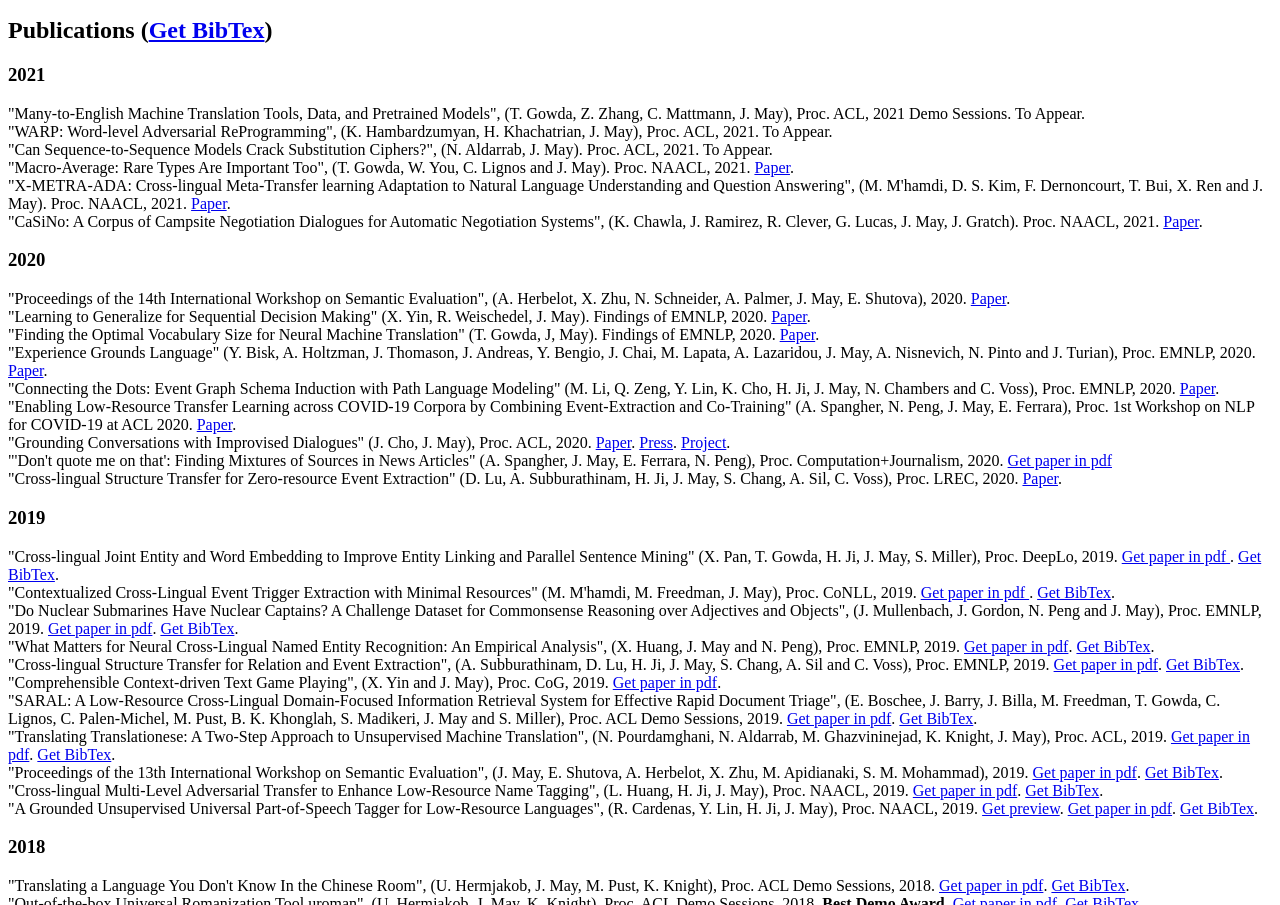
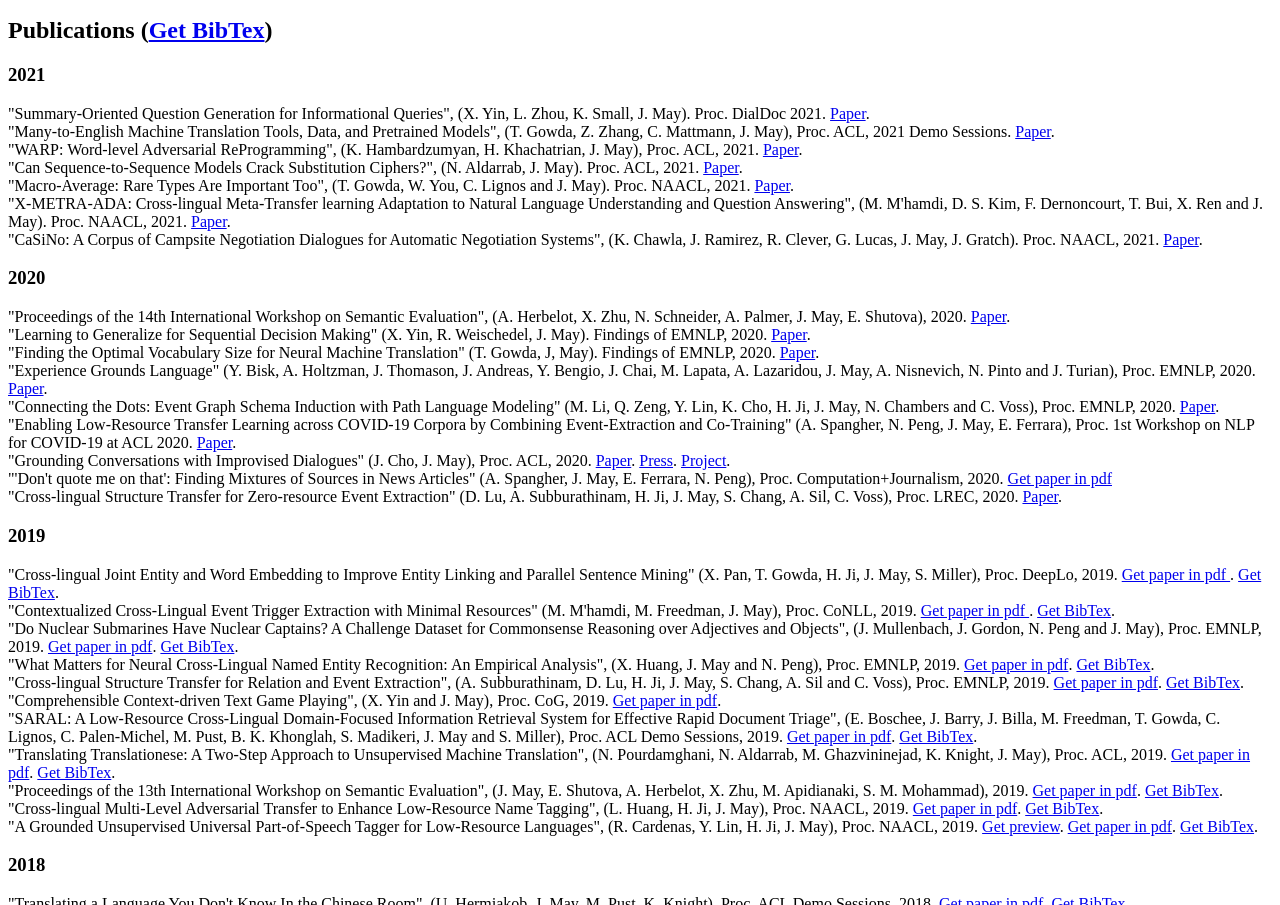
Before and after one commit to jonmay/webpage, a plain HTML site: page index.html in a window 1280 px wide. Shown: the part 2717-3622 px from the top of the page. Drawn offline with Linux system fonts and the light colour scheme; a script that the page names is missing.

Commit message:
acl camera ready

```diff
--- a/index.html
+++ b/index.html
@@ -193,9 +193,10 @@
 
 <h2> Publications  (<a href="jonmay.bib">Get BibTex</a>)</h2>
 <h3>2021</h3>
-"Many-to-English Machine Translation Tools, Data, and Pretrained Models", (T. Gowda, Z. Zhang, C. Mattmann, J. May), Proc. ACL, 2021 Demo Sessions. To Appear.<br>
-"WARP: Word-level Adversarial ReProgramming", (K. Hambardzumyan, H. Khachatrian, J. May), Proc. ACL, 2021. To Appear.<br>
-"Can Sequence-to-Sequence Models Crack Substitution Ciphers?", (N. Aldarrab, J. May). Proc. ACL, 2021. To Appear.<br>
+"Summary-Oriented Question Generation for Informational Queries", (X. Yin, L. Zhou, K. Small, J. May). Proc. DialDoc 2021. <a href="https://www.aclweb.org/anthology/2021.dialdoc-1.11/">Paper</a>.<br>
+"Many-to-English Machine Translation Tools, Data, and Pretrained Models", (T. Gowda, Z. Zhang, C. Mattmann, J. May), Proc. ACL, 2021 Demo Sessions. <a href="https://www.aclweb.org/anthology/2021.acl-demo.37/">Paper</a>.<br>
+"WARP: Word-level Adversarial ReProgramming", (K. Hambardzumyan, H. Khachatrian, J. May), Proc. ACL, 2021. <a href="https://www.aclweb.org/anthology/2021.acl-long.381/">Paper</a>.<br>
+"Can Sequence-to-Sequence Models Crack Substitution Ciphers?", (N. Aldarrab, J. May). Proc. ACL, 2021. <a href="https://www.aclweb.org/anthology/2021.acl-long.561/">Paper</a>.<br>
 "Macro-Average: Rare Types Are Important Too", (T. Gowda, W. You, C. Lignos and J. May). Proc. NAACL, 2021. <a href="https://www.aclweb.org/anthology/2021.naacl-main.90/">Paper</a>.<br>
 "X-METRA-ADA: Cross-lingual Meta-Transfer learning Adaptation to Natural Language Understanding and Question Answering", (M. M'hamdi, D. S. Kim, F. Dernoncourt, T. Bui, X. Ren and J. May). Proc. NAACL, 2021. <a href="https://www.aclweb.org/anthology/2021.naacl-main.283/">Paper</a>.<br>
 "CaSiNo: A Corpus of Campsite Negotiation Dialogues for Automatic Negotiation Systems", (K. Chawla, J. Ramirez, R. Clever, G. Lucas, J. May, J. Gratch). Proc. NAACL, 2021. <a href="https://www.aclweb.org/anthology/2021.naacl-main.254/">Paper</a>.<br>
```
Also changed, not shown: 1 other file.
